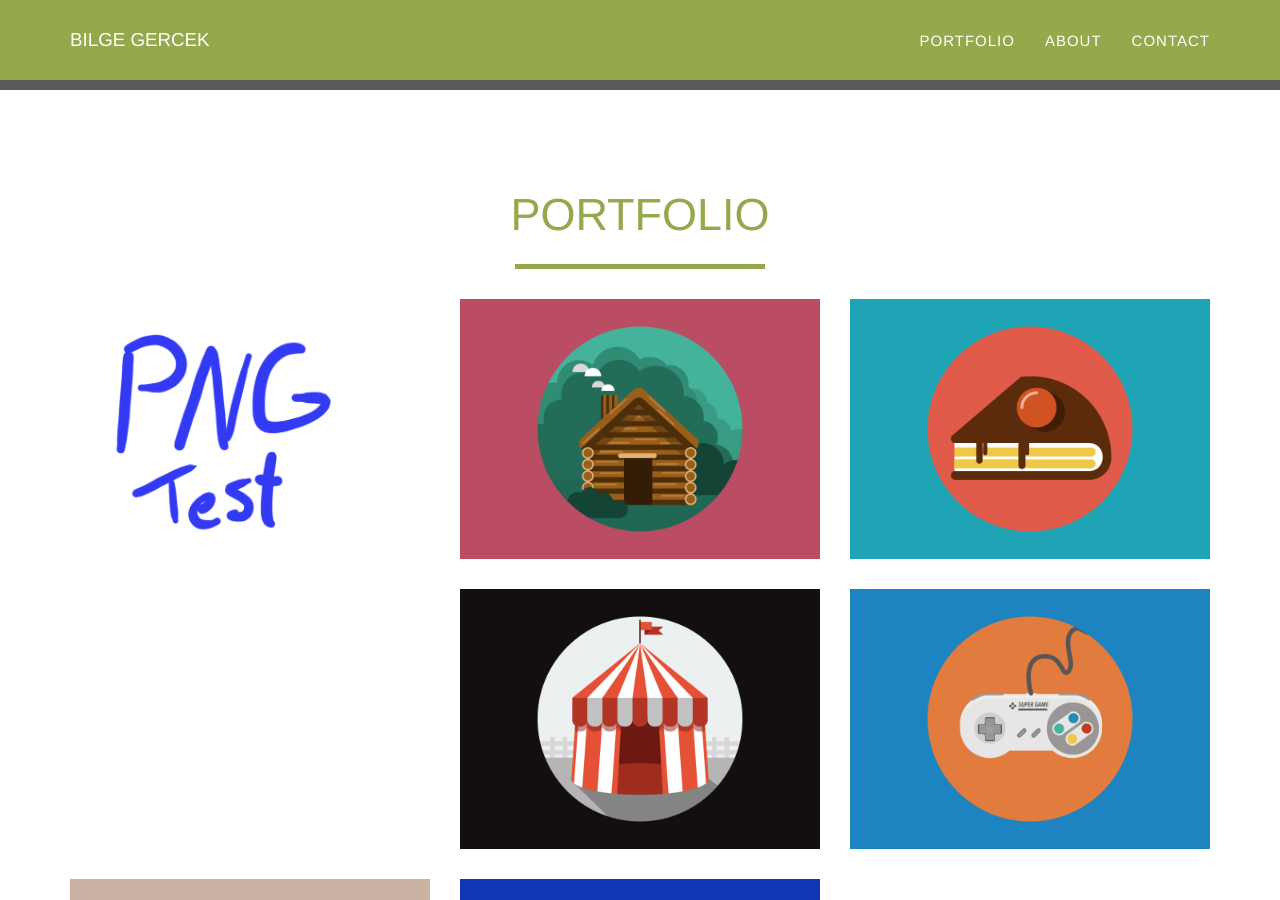
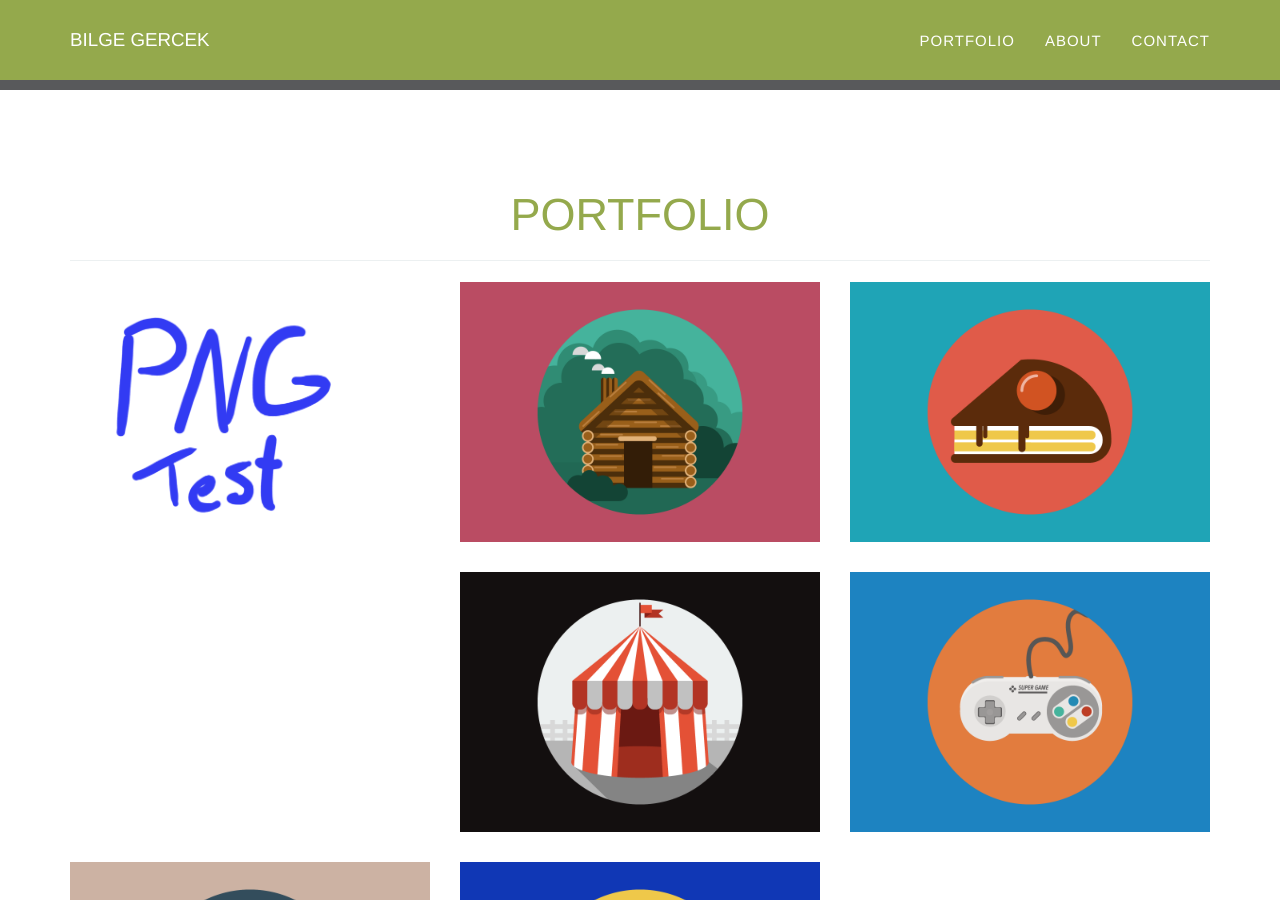
Before and after one commit to bilgegercek/bilgegercek.github.io, a Jekyll site: the page built from index.html, in a window 1280 px wide and 900 px high, scrolled down 663 px. Built offline with Jekyll 4.4.1, drawn with Linux system fonts in a browser that asks for light colours.

Commit message:
thin-line:after added instead of star-primary

```diff
--- a/_includes/portfolio_grid.html
+++ b/_includes/portfolio_grid.html
@@ -5,7 +5,7 @@
             <div class="row">
                 <div class="col-lg-12 text-center">
                     <h2>Portfolio</h2>
-                    <hr class="star-primary">
+                    <hr class="thin-line:after">
                 </div>
             </div>
             <div class="row">
```
